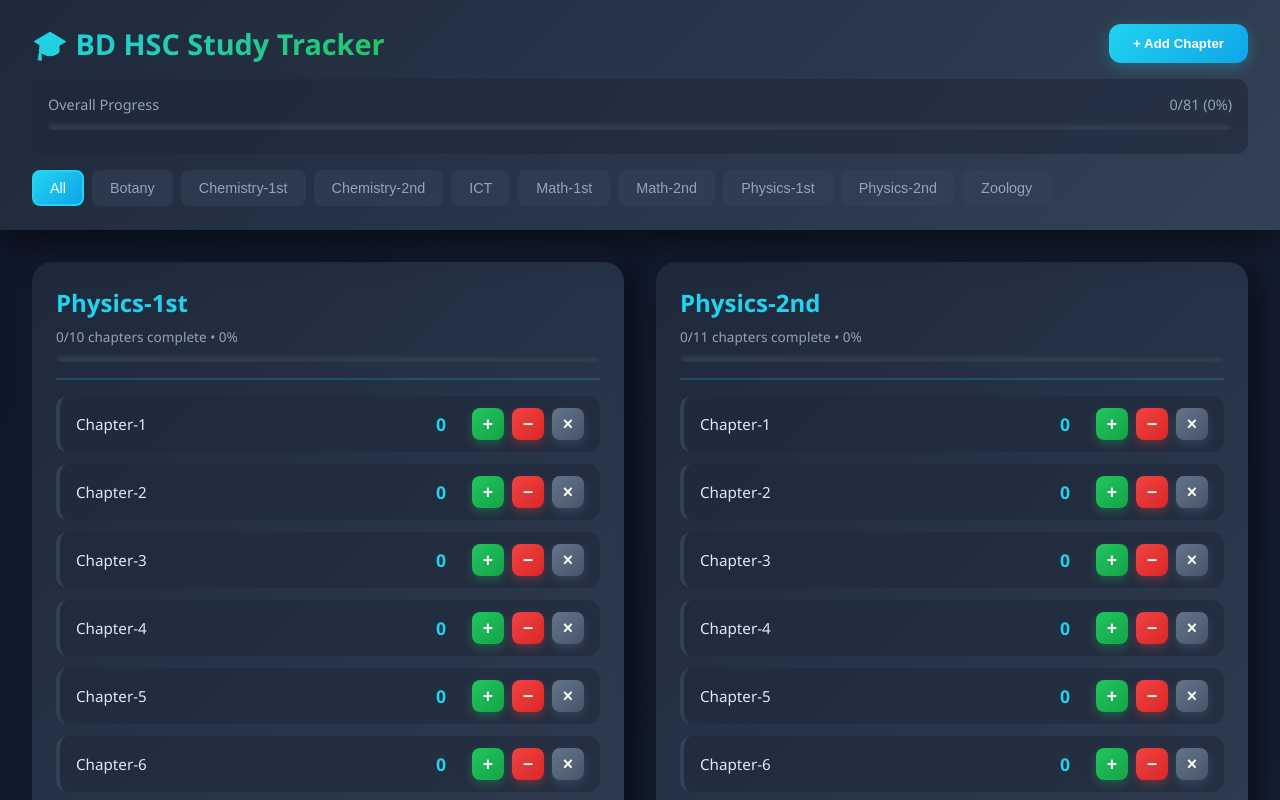
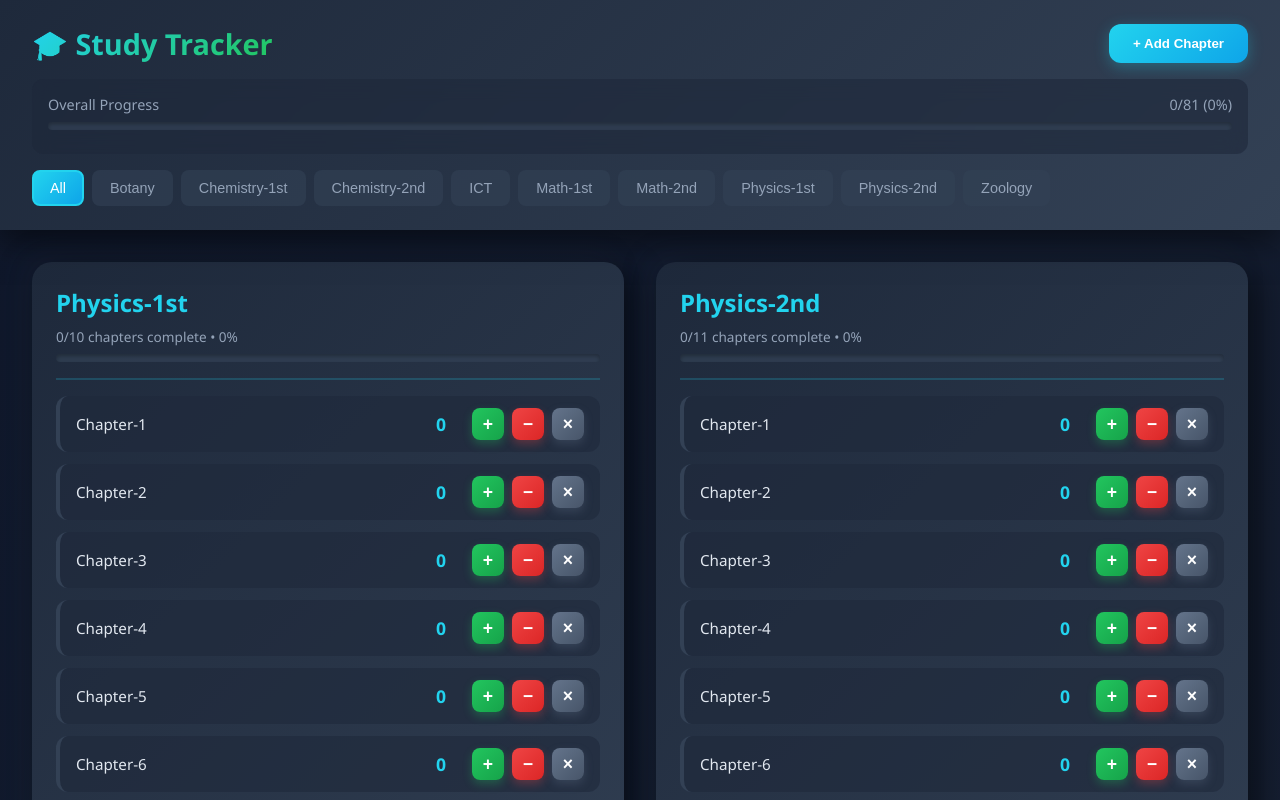
Before and after one commit to sakib-12345/Study-progress-web, a plain HTML site: page index.html in a window 1280 px wide. Shown: the top 800 px of the page. Drawn offline with Linux system fonts and the light colour scheme.

Commit message:
Update index.html

```diff
--- a/index.html
+++ b/index.html
@@ -3,7 +3,7 @@
 <head>
     <meta charset="UTF-8">
     <meta name="viewport" content="width=device-width, initial-scale=1.0">
-    <title>BD HSC Study Tracker</title>
+    <title>Study Tracker</title>
     <style>
         * {
             margin: 0;
@@ -447,7 +447,7 @@
     <div class="nav-bar">
         <div class="nav-content">
             <div class="nav-header">
-                <h1>🎓 BD HSC Study Tracker</h1>
+                <h1>🎓 Study Tracker</h1>
                 <button class="add-chapter-btn" onclick="openModal()">+ Add Chapter</button>
             </div>
 
```
